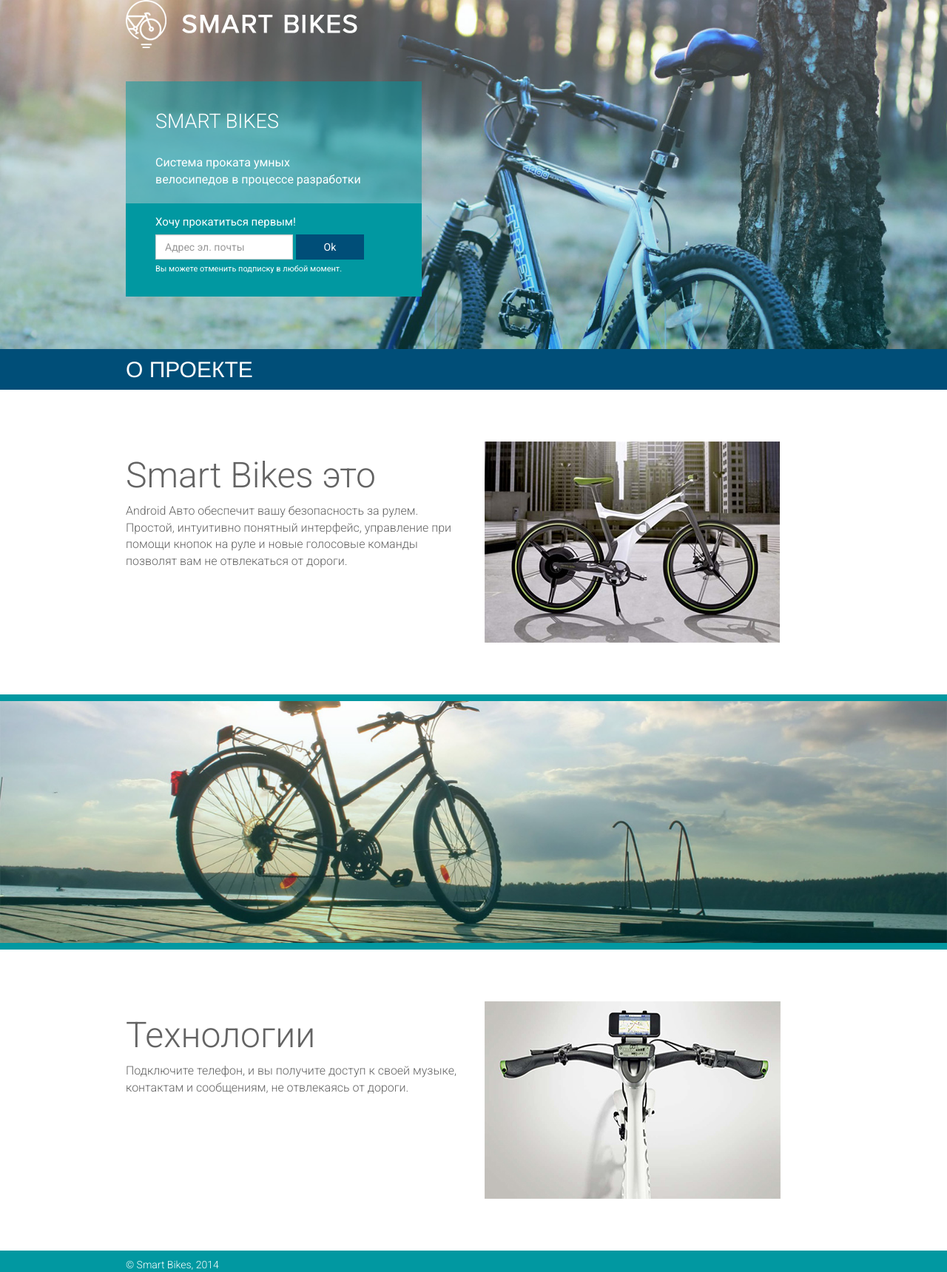
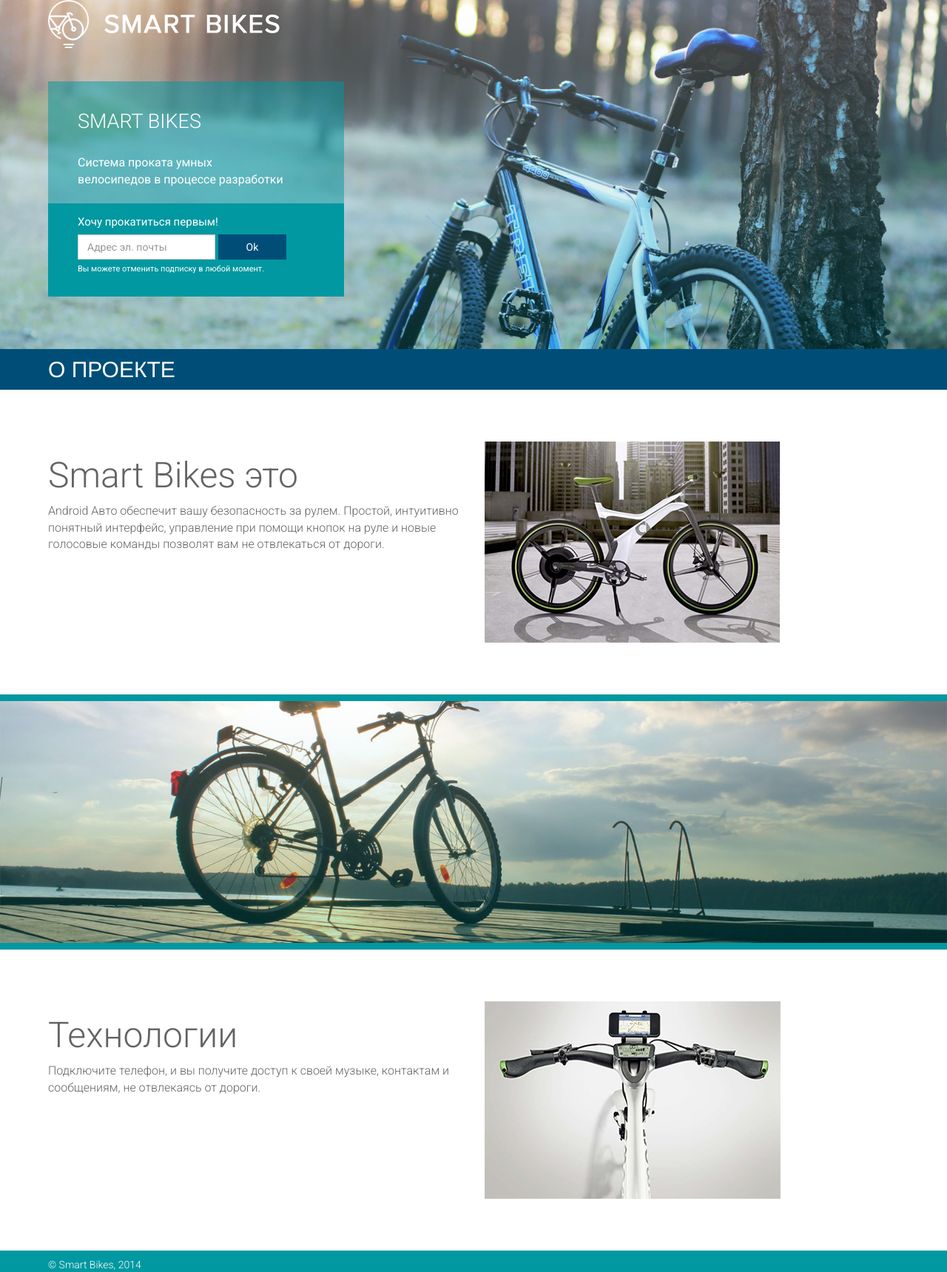
Before and after one commit to blan4/SmartBikesLanding, a Jekyll site: the page built from index.html, in a window 1280 px wide. Shown: the whole page at 74% size. Built offline with Jekyll 4.4.1, drawn with Linux system fonts in a browser that asks for light colours; nearby versions of some CDN libraries.

Commit message:
add some responsive

```diff
--- a/css/app.scss
+++ b/css/app.scss
@@ -2,6 +2,8 @@
 ---
 
 $color-1: #004e78;
+$min-width: 1150px;
+$x-min-width: 992px;
 
 h1 {
   font-family: Roboto;
@@ -39,10 +41,19 @@
   margin: 0;
 }
 
+@media only screen and (min-width: $min-width) {
+  .subscription {
+    position: absolute;
+    width: 400px;
+  }
+}
+@media only screen and (max-width: $min-width) {
+  .subscription {
+    width: 100%;
+  }
+}
 .subscription {
   bottom: 15%;
-  position: absolute;
-  width: 400px;
   .description {
     background-color: rgba(1,152,161,0.5);
   }
@@ -52,9 +63,6 @@
   }
   .text {
     margin-left: 40px;
-  }
-  .subscription-input {
-    width: 400px;
   }
 }
 
@@ -70,10 +78,12 @@
   font-size: 14px;
 }
 
-.content {
-  margin-left: auto;
-  margin-right: auto;
-  width: 940px;
+@media only screen and (min-width: $min-width) {
+  .content {
+    margin-left: auto;
+    margin-right: auto;
+    width: $min-width;
+  }
 }
 
 .sub-content {
@@ -146,7 +156,12 @@
 .bordered {
   border-bottom: 9px solid #0198a1;
   padding-bottom: 70px;
-  padding-top: 70px;
+}
+
+@media only screen and (min-width: $x-min-width) {
+  .bordered {
+    padding-top: 70px;
+  }
 }
 
 .bordered-picture {
```
